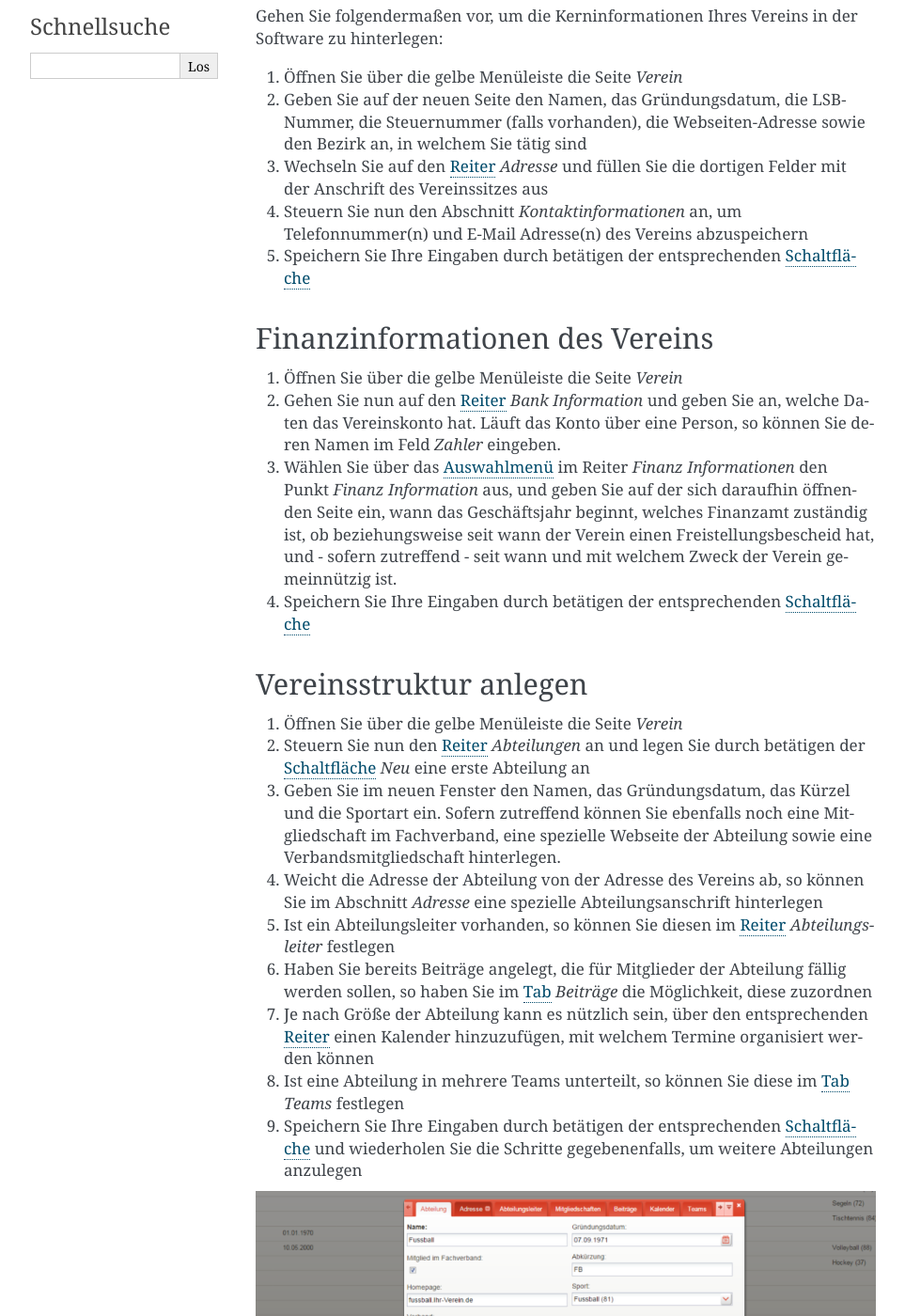
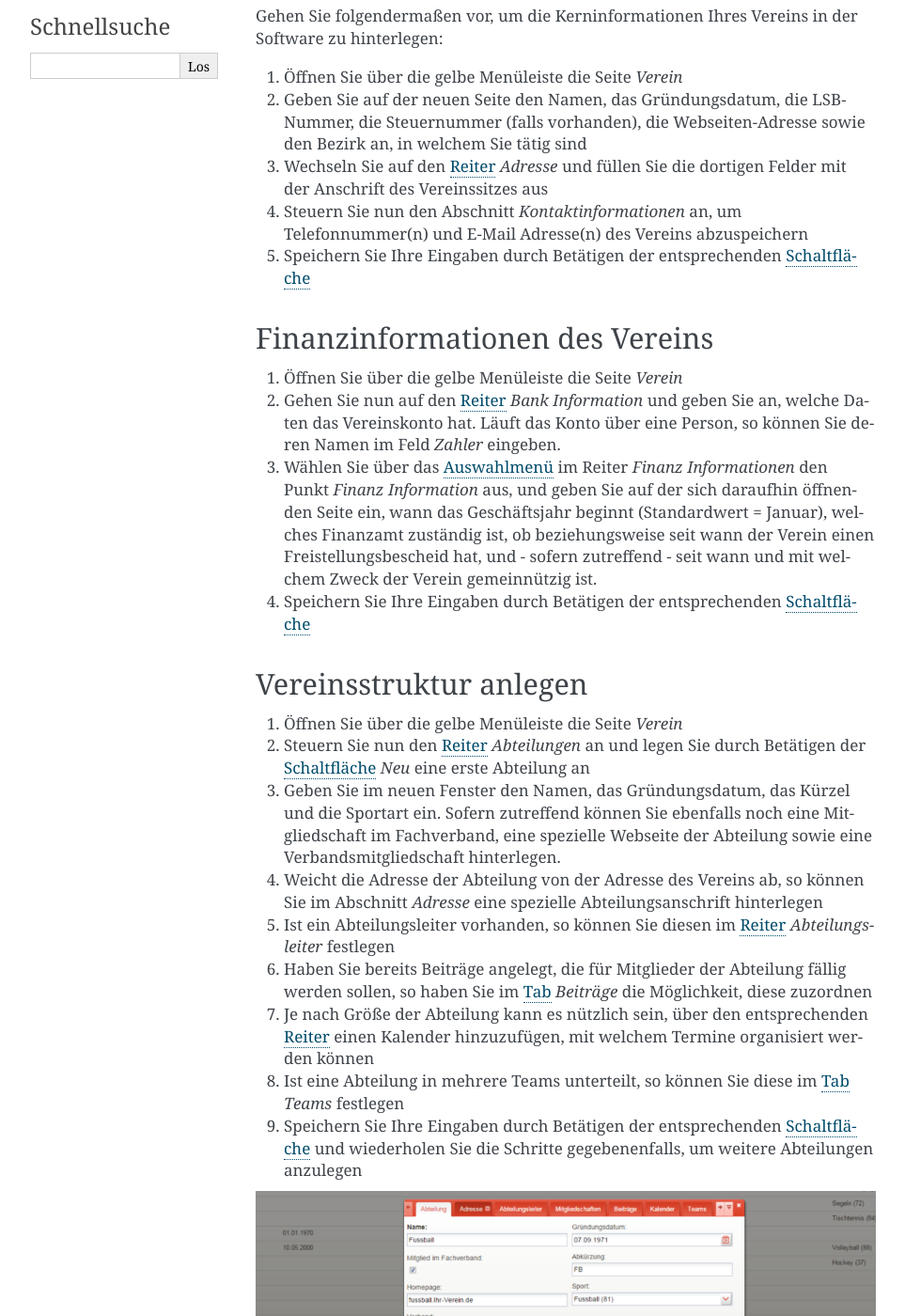
Before and after one commit to goalio/docs, a Sphinx documentation site: the page built from docs/erste-schritte/grundeinstellungen.rst, in a window 1280 px wide and 1400 px high, scrolled down 372 px. Shown: the whole window at 94% size, without its empty margins (148-1111 px from the left). Built offline with Sphinx 7.4.7, drawn with Linux system fonts in a browser that asks for light colours; formulas are drawn with MathJax 3; some of the changed text lies outside the part shown.

Commit message:
minor changes

```diff
--- a/docs/erste-schritte/benutzeroberflaeche.rst
+++ b/docs/erste-schritte/benutzeroberflaeche.rst
@@ -43,7 +43,7 @@ Ist Ihnen ein Fenster zu groß oder zu klein, so können Sie dessen Maße ohne g
 Mehrere Fenster öffnen
 """"""""""""""""""""""
 
-Eine weitere nützliche Funktion ist die Möglichkeit, in mehreren offenen Fenstern gleichzeitig zu arbeiten. Beachten Sie dabei, dass sich ein geöffnetes Fenster beim aufrufen einer neuen Seite wieder schließt und Sie so lediglich Datensätze der gleichen Art (zwei Mitglieder, zwei Abteilungen, ...) simultan bearbeiten können.
+Eine weitere nützliche Funktion ist die Möglichkeit, in mehreren offenen Fenstern gleichzeitig zu arbeiten. Beachten Sie dabei, dass sich ein geöffnetes Fenster beim Aufrufen einer neuen Seite wieder schließt und Sie so lediglich Datensätze der gleichen Art (zwei Mitglieder, zwei Abteilungen, ...) simultan bearbeiten können.
 
 .. image:: ../images/gui/mehrere-fenster.png
 
--- a/docs/erste-schritte/grundeinstellungen.rst
+++ b/docs/erste-schritte/grundeinstellungen.rst
@@ -19,7 +19,7 @@ Gehen Sie folgendermaßen vor, um die Kerninformationen Ihres Vereins in der Sof
 
 4. Steuern Sie nun den Abschnitt *Kontaktinformationen* an, um Telefonnummer(n) und E-Mail Adresse(n) des Vereins abzuspeichern
 
-5. Speichern Sie Ihre Eingaben durch betätigen der entsprechenden Schaltfläche_
+5. Speichern Sie Ihre Eingaben durch Betätigen der entsprechenden Schaltfläche_
 
 Finanzinformationen des Vereins
 -------------------------------
@@ -28,16 +28,16 @@ Finanzinformationen des Vereins
 
 2. Gehen Sie nun auf den Reiter_ *Bank Information* und geben Sie an, welche Daten das Vereinskonto hat. Läuft das Konto über eine Person, so können Sie deren Namen im Feld *Zahler* eingeben.
 
-3. Wählen Sie über das Auswahlmenü_ im Reiter *Finanz Informationen* den Punkt *Finanz Information* aus, und geben Sie auf der sich daraufhin öffnenden Seite ein, wann das Geschäftsjahr beginnt, welches Finanzamt zuständig ist, ob beziehungsweise seit wann der Verein einen Freistellungsbescheid hat, und - sofern zutreffend - seit wann und mit welchem Zweck der Verein gemeinnützig ist.
+3. Wählen Sie über das Auswahlmenü_ im Reiter *Finanz Informationen* den Punkt *Finanz Information* aus, und geben Sie auf der sich daraufhin öffnenden Seite ein, wann das Geschäftsjahr beginnt (Standardwert = Januar), welches Finanzamt zuständig ist, ob beziehungsweise seit wann der Verein einen Freistellungsbescheid hat, und - sofern zutreffend - seit wann und mit welchem Zweck der Verein gemeinnützig ist.
 
-4. Speichern Sie Ihre Eingaben durch betätigen der entsprechenden Schaltfläche_
+4. Speichern Sie Ihre Eingaben durch Betätigen der entsprechenden Schaltfläche_
 
 Vereinsstruktur anlegen
 -----------------------
 
 1. Öffnen Sie über die gelbe Menüleiste die Seite *Verein*
 
-2. Steuern Sie nun den Reiter_ *Abteilungen* an und legen Sie durch betätigen der Schaltfläche_ *Neu* eine erste Abteilung an
+2. Steuern Sie nun den Reiter_ *Abteilungen* an und legen Sie durch Betätigen der Schaltfläche_ *Neu* eine erste Abteilung an
 
 3. Geben Sie im neuen Fenster den Namen, das Gründungsdatum, das Kürzel und die Sportart ein. Sofern zutreffend können Sie ebenfalls noch eine Mitgliedschaft im Fachverband, eine spezielle Webseite der Abteilung sowie eine Verbandsmitgliedschaft hinterlegen.
 
@@ -51,7 +51,7 @@ Vereinsstruktur anlegen
 
 8. Ist eine Abteilung in mehrere Teams unterteilt, so können Sie diese im Tab_ *Teams* festlegen
 
-9. Speichern Sie Ihre Eingaben durch betätigen der entsprechenden Schaltfläche_ und wiederholen Sie die Schritte gegebenenfalls, um weitere Abteilungen anzulegen
+9. Speichern Sie Ihre Eingaben durch Betätigen der entsprechenden Schaltfläche_ und wiederholen Sie die Schritte gegebenenfalls, um weitere Abteilungen anzulegen
 
 .. image:: ../images/gui/abteilung-anlegen.png
 
@@ -64,7 +64,7 @@ Vorstandsmitglieder anlegen
 
 3. Tragen Sie nun ein, seit wann der Vorstandsposten ausgeübt wird, welche Funktion er erfüllt und von welchem Mitglied er wahrgenommen wird
 
-4. Speichern Sie Ihre Eingaben durch betätigen der entsprechenden Schaltfläche_ und wiederholen Sie die Schritte gegebenenfalls, um weitere Vorstandsmitglieder anzulegen
+4. Speichern Sie Ihre Eingaben durch Betätigen der entsprechenden Schaltfläche_ und wiederholen Sie die Schritte gegebenenfalls, um weitere Vorstandsmitglieder anzulegen
 
 .. image:: ../images/gui/vorstandsmitglied-anlegen.png
 
--- a/docs/erste-schritte/suche.rst
+++ b/docs/erste-schritte/suche.rst
@@ -17,7 +17,7 @@ Um eine Liste zu filtern, können Sie die Kriterien, nach denen dies geschehen s
 
 .. image:: ../images/gui/suche-button.png
 
-2. Standardmäßig wird der Abschnitt *Mitglieder* mit den dazugehörigen Suchkriterien bereits geöffnet dargestellt. Sollten Sie andere Kriterien benötigen (wie zum Beispiel die Adresse, oder die Team-Zugehörigkeit), so können Sie diese durch klicken auf die jeweilige Abschnitts-Überschrift ebenfalls ausklappen lassen:
+2. Standardmäßig wird der Abschnitt *Mitglieder* mit den dazugehörigen Suchkriterien bereits geöffnet dargestellt. Sollten Sie andere Kriterien benötigen (wie zum Beispiel die Adresse, oder die Team-Zugehörigkeit), so können Sie diese durch Klicken auf die jeweilige Abschnitts-Überschrift ebenfalls ausklappen lassen:
 
 .. image:: ../images/gui/suche-abschnitte.png
 
--- a/docs/index.rst
+++ b/docs/index.rst
@@ -32,7 +32,7 @@ Sie sind neu bei goalio? Kein Problem! Wir haben für Sie eine Einführung vorbe
 Module
 ^^^^^^
 
-Hier finden sie umfassende Informationen zu den einzelnen Modulen von goalio.
+Hier finden Sie umfassende Informationen zu den einzelnen Modulen von goalio.
 In diesem Nachschlagewerk werden die Module im Detail beschrieben.
 Nehmen Sie sich ruhig etwas Zeit zum Stöbern und entdecken Sie neue Funktionen, die Ihre Arbeit erleichtern.
 
--- a/docs/module/finanzen/beitraege.rst
+++ b/docs/module/finanzen/beitraege.rst
@@ -47,7 +47,7 @@ Welcher Beitrag für ein Mitglied gültig ist, kann sowohl direkt über die Beit
 Beiträge löschen
 ----------------
 
-Haben Sie einem Mitglied versehentlich den falschen Beitrag zugeordnet, so können Sie diesen in der Regel nicht durch einfaches löschen entfernen. Dies liegt daran, dass er nach dem löschen zwar in der Zukunft nicht mehr anfallen wird, aber die bereits abgebuchten Beiträge trotzdem bestehen bleiben und mühsam einzeln herausgelöscht werden müssten. In goalio gibt es daher einen einfach Weg, eine fehlerhafte Beitragszuweisung nichtig zu machen:
+Haben Sie einem Mitglied versehentlich den falschen Beitrag zugeordnet, so können Sie diesen in der Regel nicht durch einfaches Löschen entfernen. Dies liegt daran, dass er nach dem Löschen zwar in der Zukunft nicht mehr anfallen wird, aber die bereits abgebuchten Beiträge trotzdem bestehen bleiben und mühsam einzeln herausgelöscht werden müssten. In goalio gibt es daher einen einfach Weg, eine fehlerhafte Beitragszuweisung nichtig zu machen:
 
 1. Doppelklicken Sie in der Mitgliederliste auf das entsprechende Mitglied, um es zu öffnen
 
@@ -55,7 +55,7 @@ Haben Sie einem Mitglied versehentlich den falschen Beitrag zugeordnet, so könn
 
 3. Setzen Sie das Enddatum mindestens um einen Beitragszyklus hinter das Startdatum. Wird der Beitrag also beispielsweise monatlich fällig, so könnten Sie das Startdatum in den Februar, und das Enddatum in den Januar setzen. Wird der Beitrag jährlich fällig, so könnten Sie das Startdatum in 2015 und das Enddatum in 2014 setzen (und so weiter).
 
-4. Speichern Sie Ihre Änderung durch betätigen der entsprechenden Schaltfläche
+4. Speichern Sie Ihre Änderung durch Betätigen der entsprechenden Schaltfläche
 
 Siehe auch: `Wann treten Änderungen bei Beiträgen in Kraft?`__
 
--- a/docs/module/mitglieder/erstellen.rst
+++ b/docs/module/mitglieder/erstellen.rst
@@ -19,7 +19,7 @@ Anlegen eines Mitglieds
 
 5. Um das Mitglied der korrekten Abteilung zuzuordnen, öffnen Sie den Reiter_ *Mitglied in* und fügen Sie über die Schaltfläche_ *Neu* die entsprechende Abteilung hinzu
 
-6. Öffnen Sie nun noch den Reiter_ *Beiträge* und fügen Sie durch betätigen der Schaltfläche *Neu* den zutreffenden Mitgliedsbeitrag hinzu
+6. Öffnen Sie nun noch den Reiter_ *Beiträge* und fügen Sie durch Betätigen der Schaltfläche *Neu* den zutreffenden Mitgliedsbeitrag hinzu
 
 7. Sind Sie fertig, so können Sie Ihre Eingaben speichern und das Fenster schließen. Beachten Sie bitte, dass das neue Mitglied gegebenenfalls erst bei erneutem Aufrufen der Mitgliederliste angezeigt wird.
 
```
Also changed, not shown: other parts of docs/erste-schritte/benutzeroberflaeche.rst (+1 -1 lines), other parts of docs/erste-schritte/suche.rst (+1 -1 lines).
